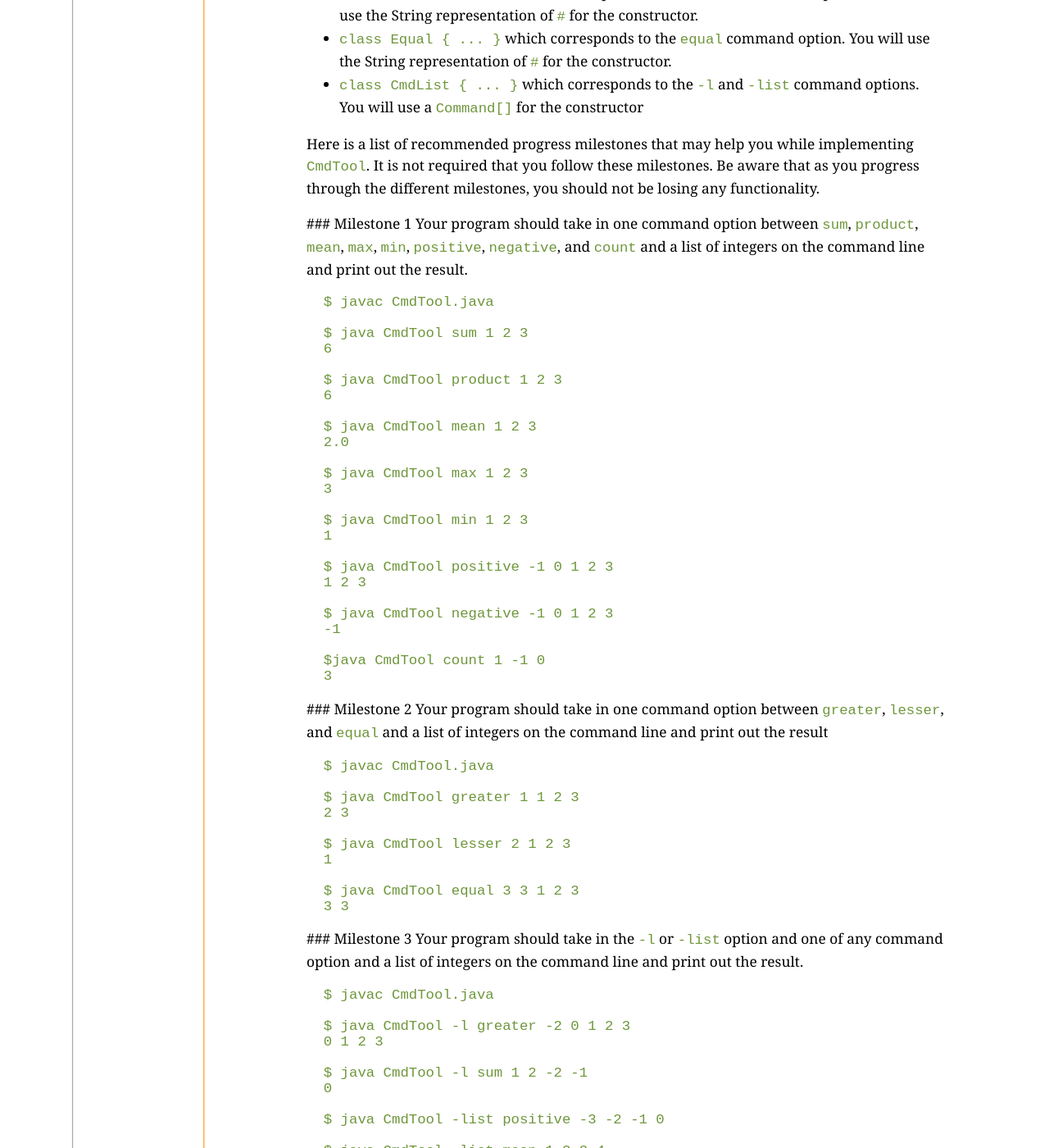
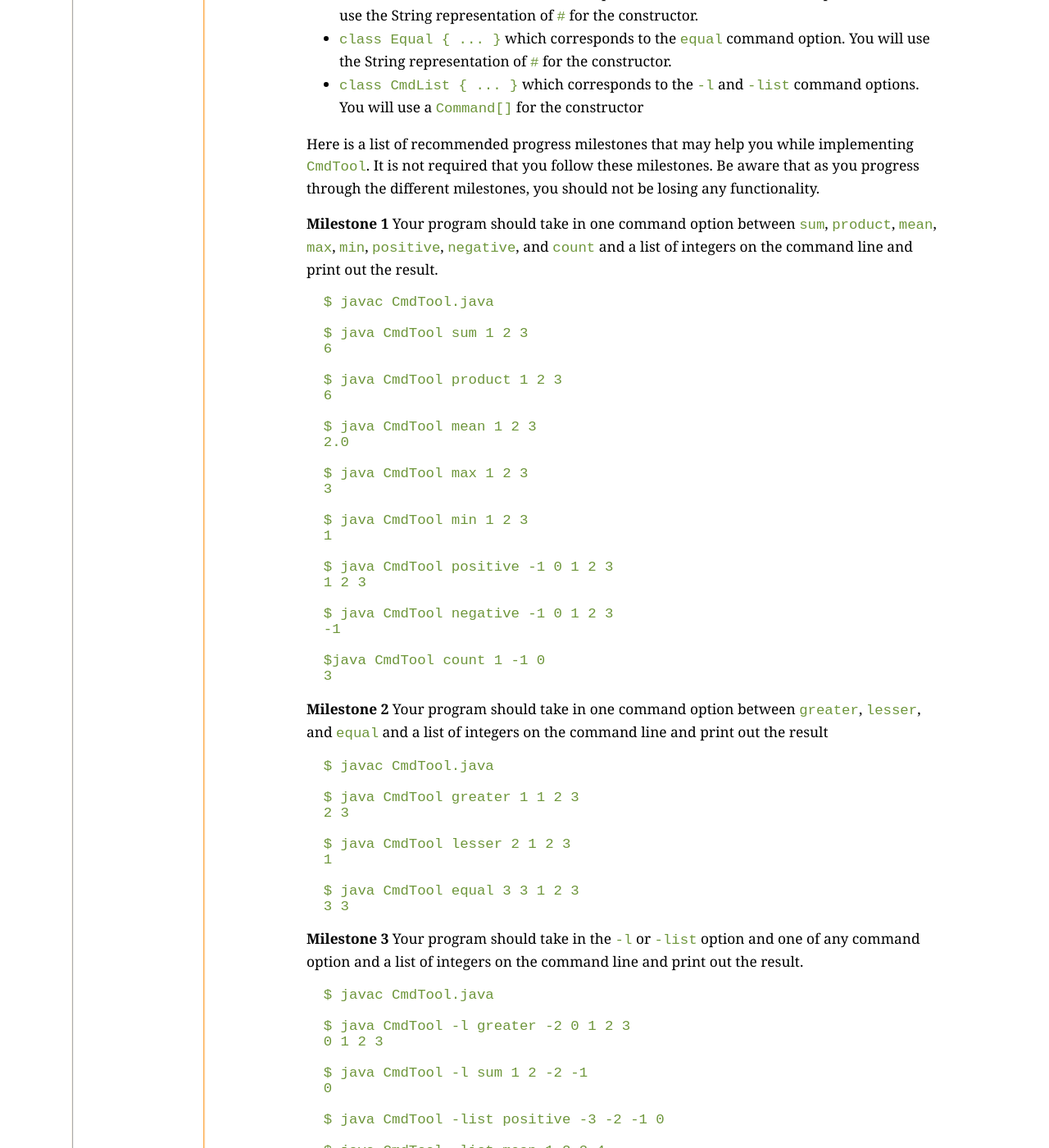
Before and after one commit to ucsd-cse11-w22/ucsd-cse11-w22.github.io, a Jekyll site: the page built from _assignments/pa6.md, in a window 1280 px wide and 1400 px high, scrolled down 4335 px. Shown: the whole window at 82% size. Built offline with Jekyll 4.4.1, drawn with Linux system fonts in a browser that asks for light colours; some of the changed text lies outside the part shown.

Commit message:
fixed some formatting

````diff
--- a/_assignments/pa6.md
+++ b/_assignments/pa6.md
@@ -183,7 +183,7 @@ You will be responsible for implementing the following 12 command options:
 
   Here is a list of recommended progress milestones that may help you while implementing `CmdTool`. It is not required that you follow these milestones. Be aware that as you progress through the different milestones, you should not be losing any functionality.
 
-  ### Milestone 1
+  **Milestone 1**
   Your program should take in one command option between `sum`, `product`, `mean`, `max`, `min`, `positive`, `negative`, and `count` and a list of integers on the command line and print out the result.
 
   ```
@@ -214,7 +214,7 @@ You will be responsible for implementing the following 12 command options:
   3
   ```
 
-  ### Milestone 2
+ **Milestone 2**
   Your program should take in one command option between `greater`, `lesser`, and `equal` and a list of integers on the command line and print out the result
 
   ```
@@ -230,7 +230,7 @@ You will be responsible for implementing the following 12 command options:
   3 3
   ```
 
-  ### Milestone 3
+**Milestone 3**
   Your program should take in the `-l` or `-list` option and one of any command option and a list of integers on the command line and print out the result.
 
   ```
@@ -248,7 +248,7 @@ You will be responsible for implementing the following 12 command options:
   2.5
   ```
 
-  ### Milestone 4
+  **Milestone 4**
   Your program should take in the `-l` or `-list` option and any number of any of the command options in any order and a list of integers on the command line and print out the result.
 
   ```
````
